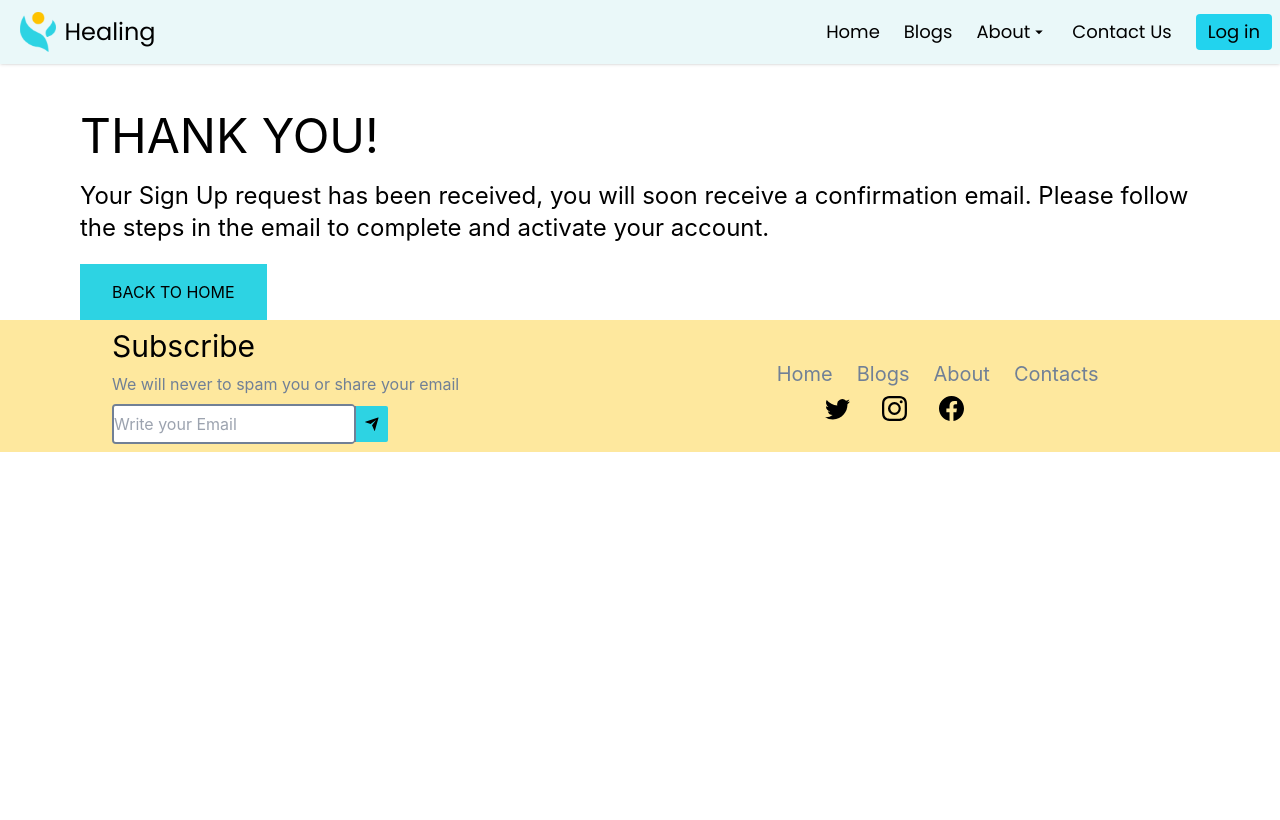
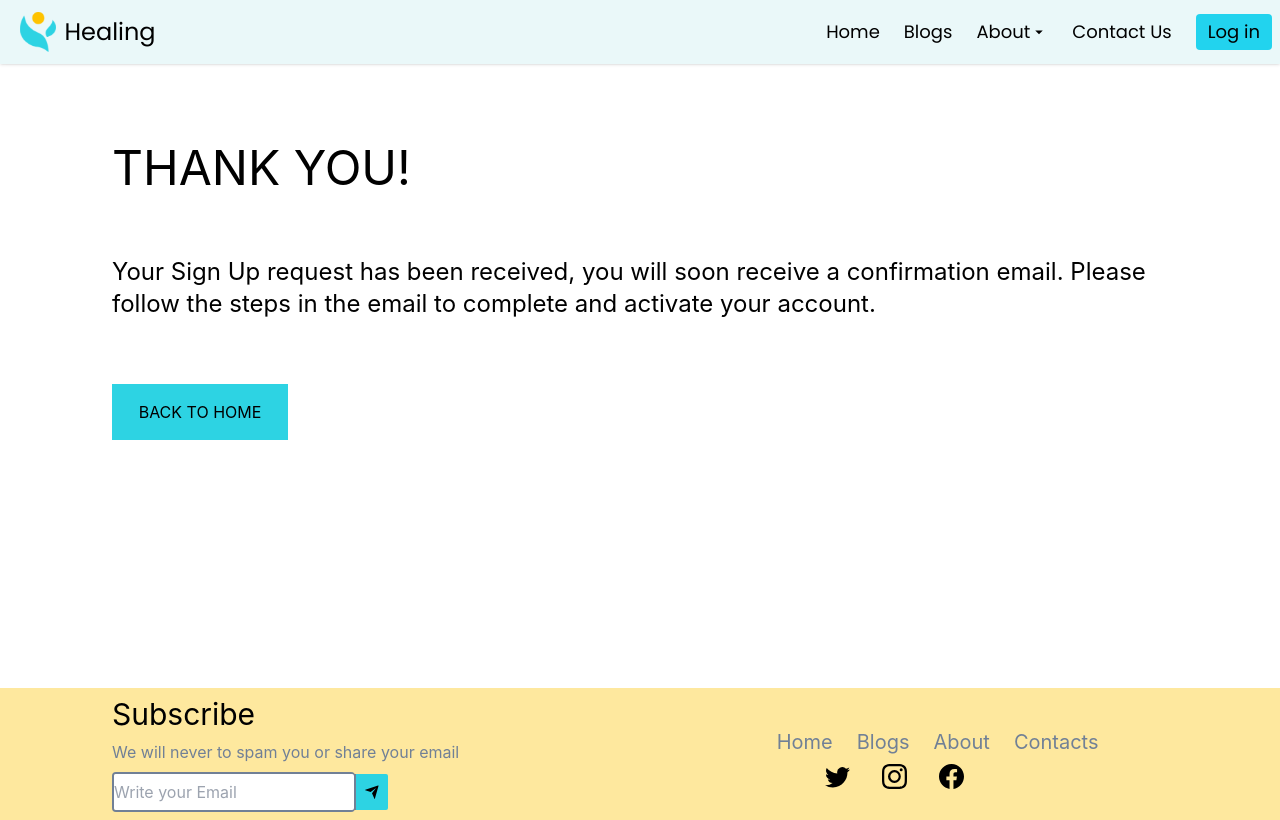
Before and after one commit to Recoded-Spark-Turkey-2022/Unboxed, a React (Create React App) app: page /signup-thanks in a window 1280 px wide. Built offline with nearby package versions, Linux system fonts and the light colour scheme; no server answers.

Commit message:
signup thanks page done

```diff
--- a/src/pages/signupThanks/SignupThanks.jsx
+++ b/src/pages/signupThanks/SignupThanks.jsx
@@ -3,11 +3,11 @@ import { Navigate } from 'react-router-dom';
 
 const SignupThanks = () => {
   const [navigate, setNavigate] = useState(false);
-
+  // flex flex-col mx-20 mt-12 gap-5 sm:mx-5
   return (
     <div
       data-testid="signupThanks"
-      className="flex flex-col mx-20 mt-12 gap-5 sm:mx-5"
+      className=" 768:px-28 pt-20 flex flex-col gap-16 425:h-middle px-10 mb-4"
     >
       <div className="text-5xl">THANK YOU!</div>
       <div className="text-2xl sm:text-lg">
```
